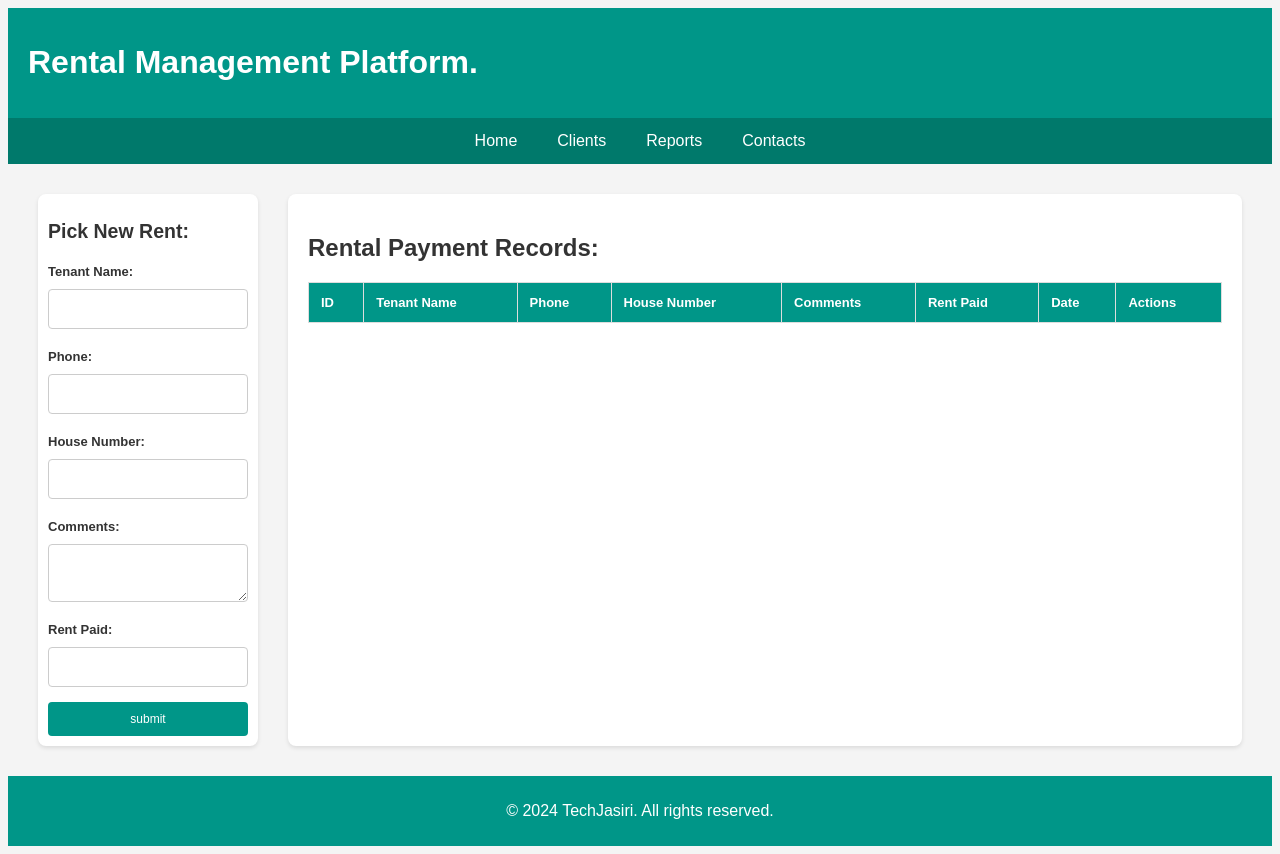
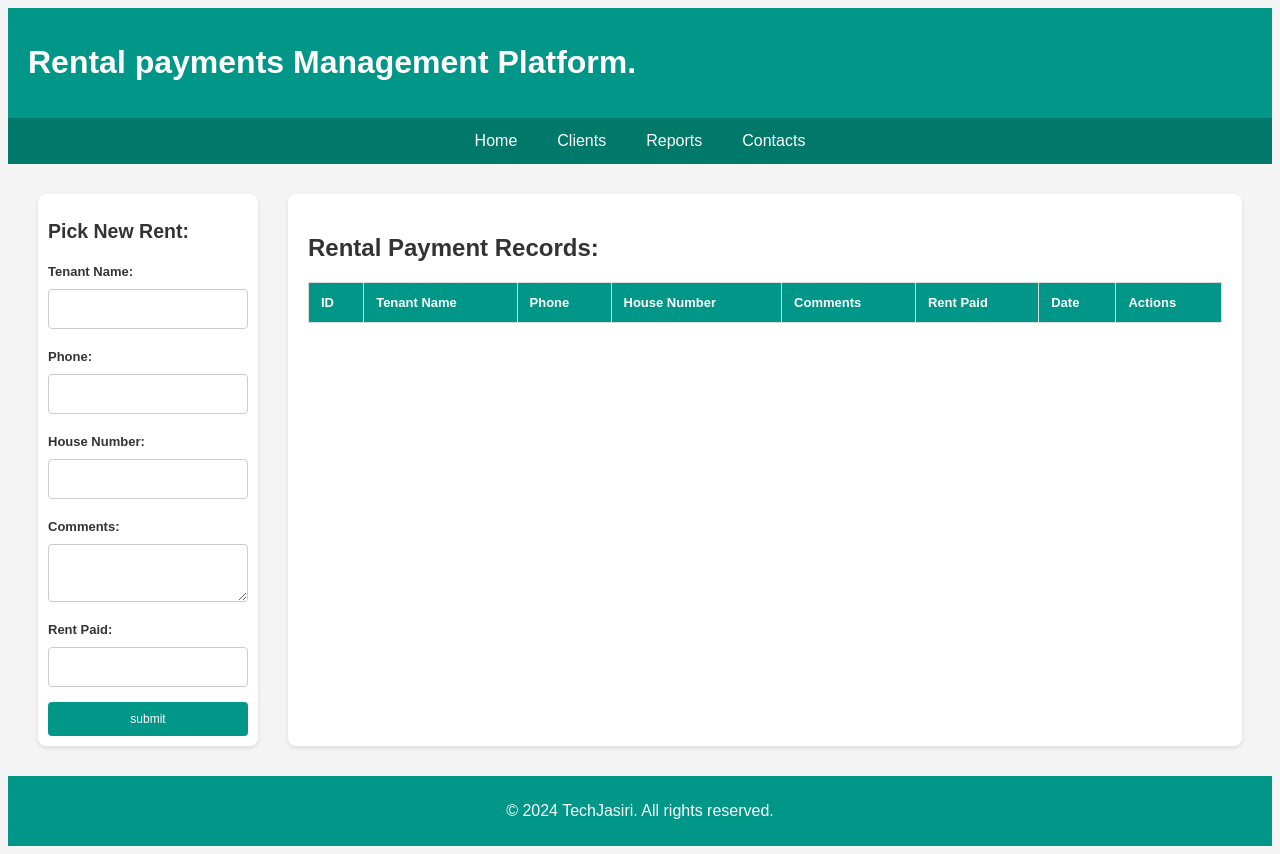
Before and after one commit to PeterNjukia/clients, a website: page public/index.html in a window 1280 px wide. Drawn offline with Linux system fonts and the light colour scheme; no server answers.

```diff
--- a/public/index.html
+++ b/public/index.html
@@ -144,7 +144,7 @@
 </head>
 <body>
     <header>
-        <h1>Rental Management Platform.</h1>
+        <h1>Rental payments Management Platform.</h1>
     </header>
 
     <nav>
```
